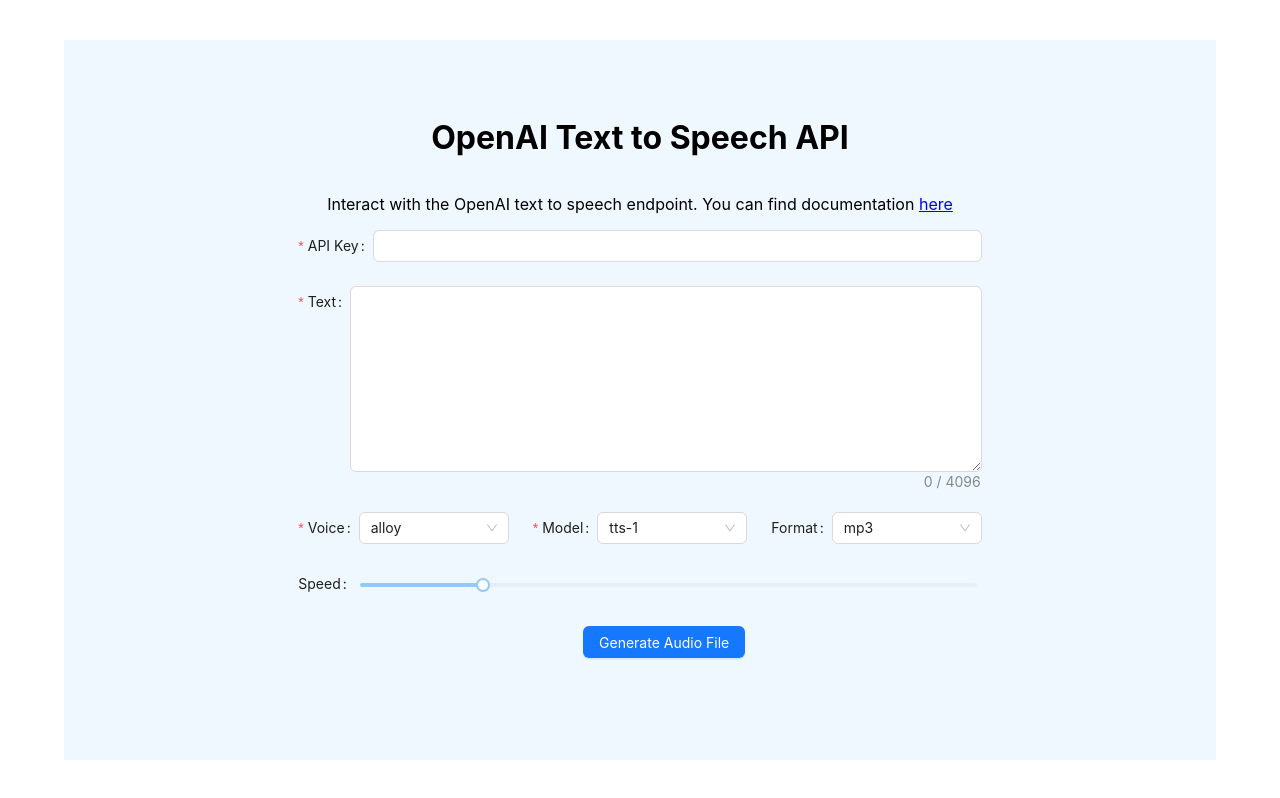
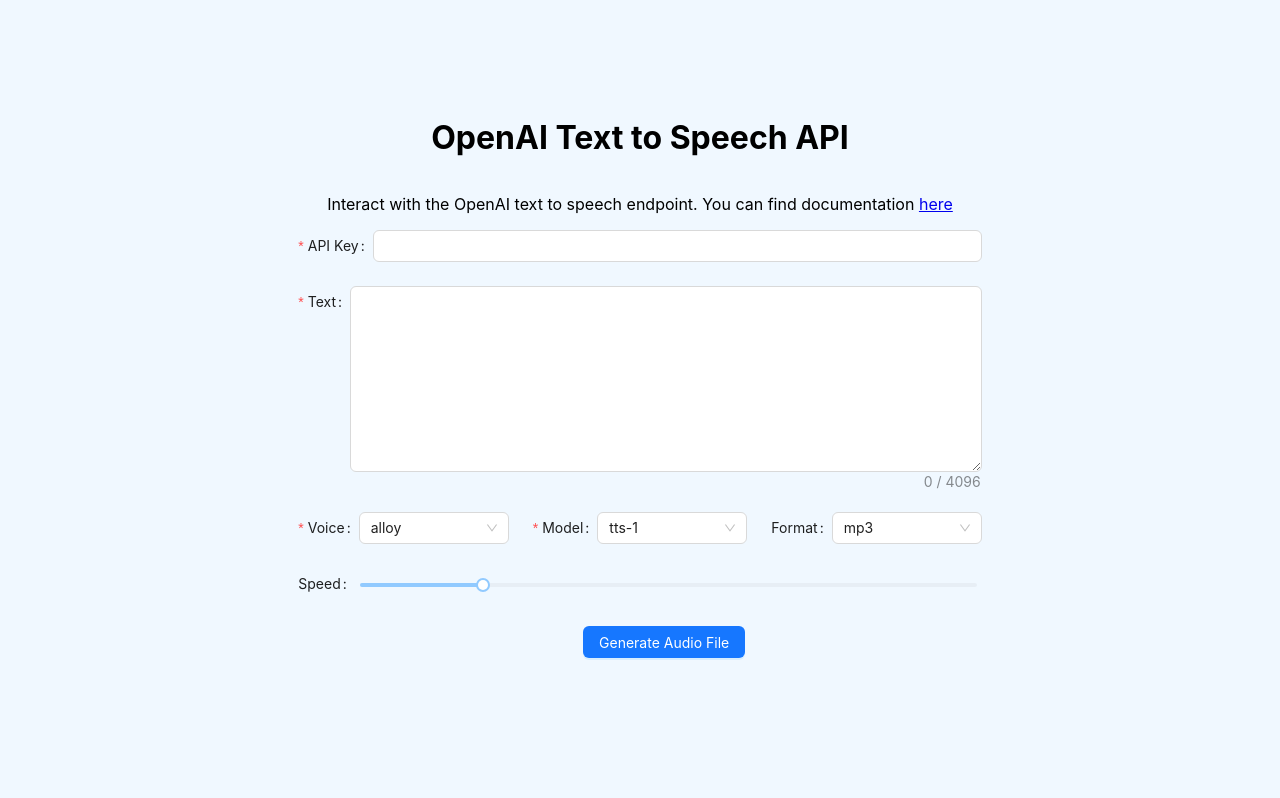
Before and after one commit to ayushaupreti/open-ai-text-to-speech, a React (Create React App) app: page / in a window 1280 px wide. Built offline with nearby package versions, Linux system fonts and the light colour scheme.

Commit message:
make entire background blue

```diff
--- a/src/App.css
+++ b/src/App.css
@@ -6,13 +6,13 @@
   flex-wrap: wrap;
   justify-content: center;
   align-items: center;
+  background-color: aliceblue;
 }
 
 .container {
   height: 90%;
   width: 90%;
   position: relative;
-  background-color: aliceblue;
   display: flex;
   flex-direction: column;
   justify-content: center;
```
